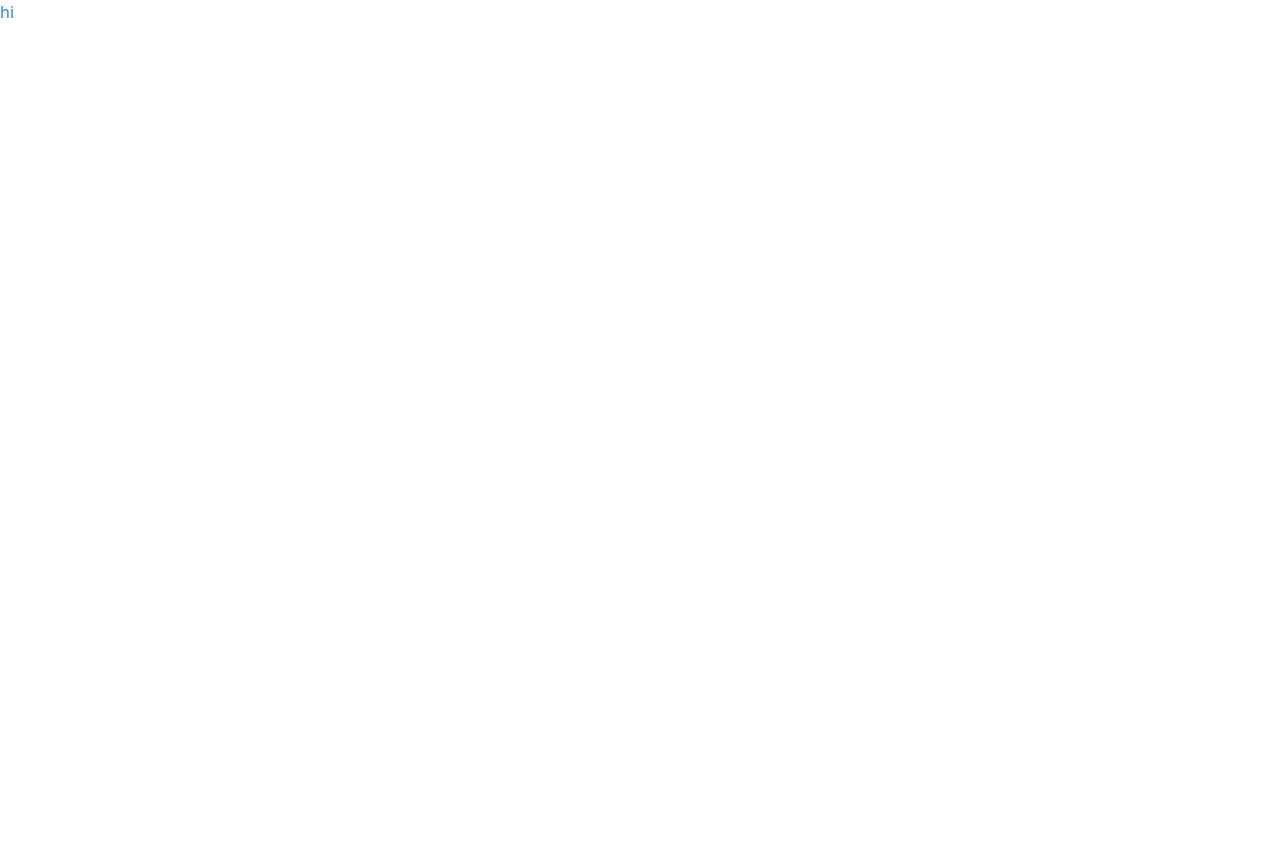
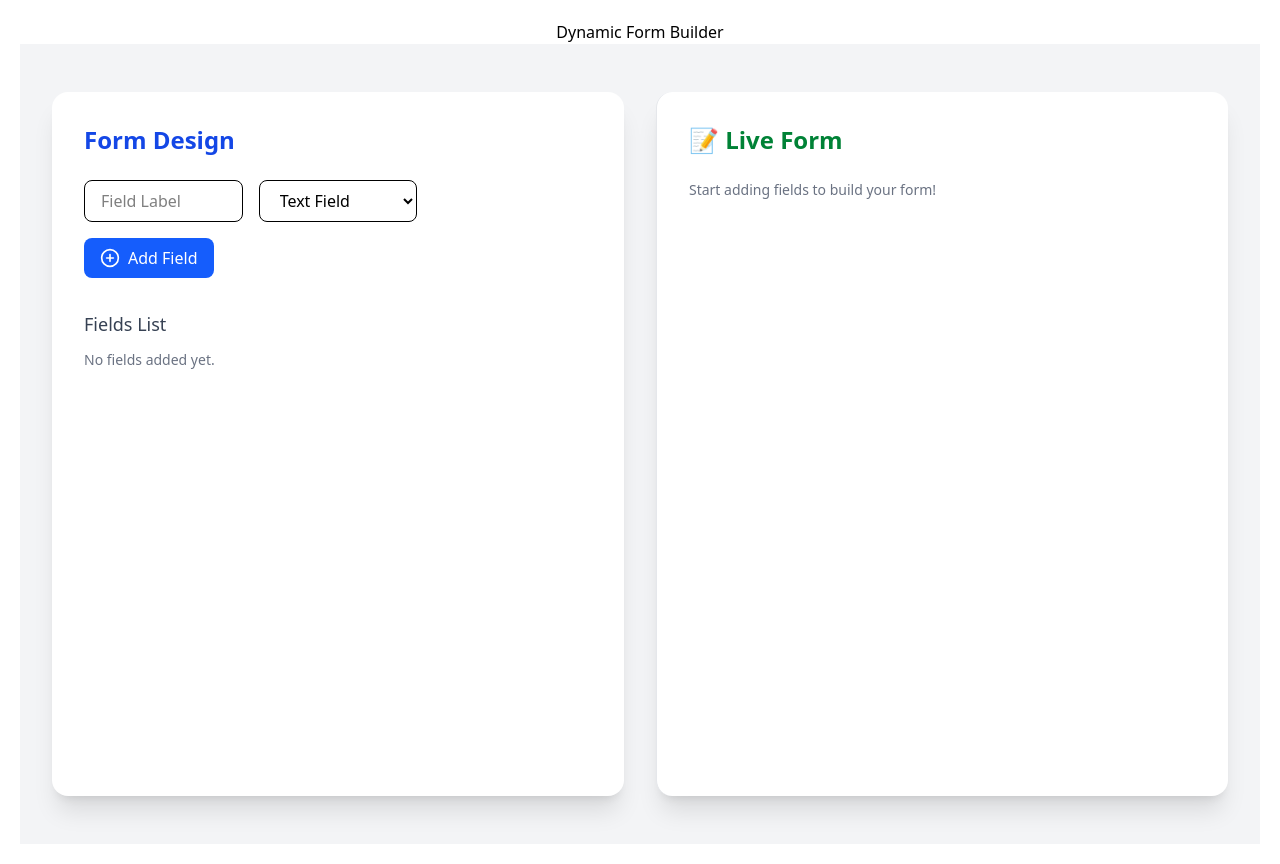
Before and after one commit to shresh15/DynamicForm, a React (Vite) app: page / in a window 1280 px wide. Before the commit the page ends 800 px from the top, so only its background shows below. Built offline with nearby package versions, Linux system fonts and the light colour scheme.

Commit message:
render in the page

```diff
--- a/src/App.jsx
+++ b/src/App.jsx
@@ -1,11 +1,20 @@
-import { useState } from "react";
+import React, { useState } from "react";
+import FormBuilder from "./formBuilder";
 
-import "./index.css";
 function App() {
+  const [schema, setSchema] = useState([]);
+
   return (
-    <>
-      <div className="text-blue-500">hi</div>
-    </>
+    <div style={{ padding: 20 }}>
+      <h1 style={{ textAlign: "center" }}>Dynamic Form Builder</h1>
+      <FormBuilder onSchemaChange={(fields) => setSchema(fields)} />
+
+      {/* <pre style={{ marginTop: 40, background: "#eee", padding: 10 }}>
+        <strong>Live JSON Schema:</strong>
+        <br />
+        {JSON.stringify({ fields: schema }, null, 2)}
+      </pre> */}
+    </div>
   );
 }
 
```
